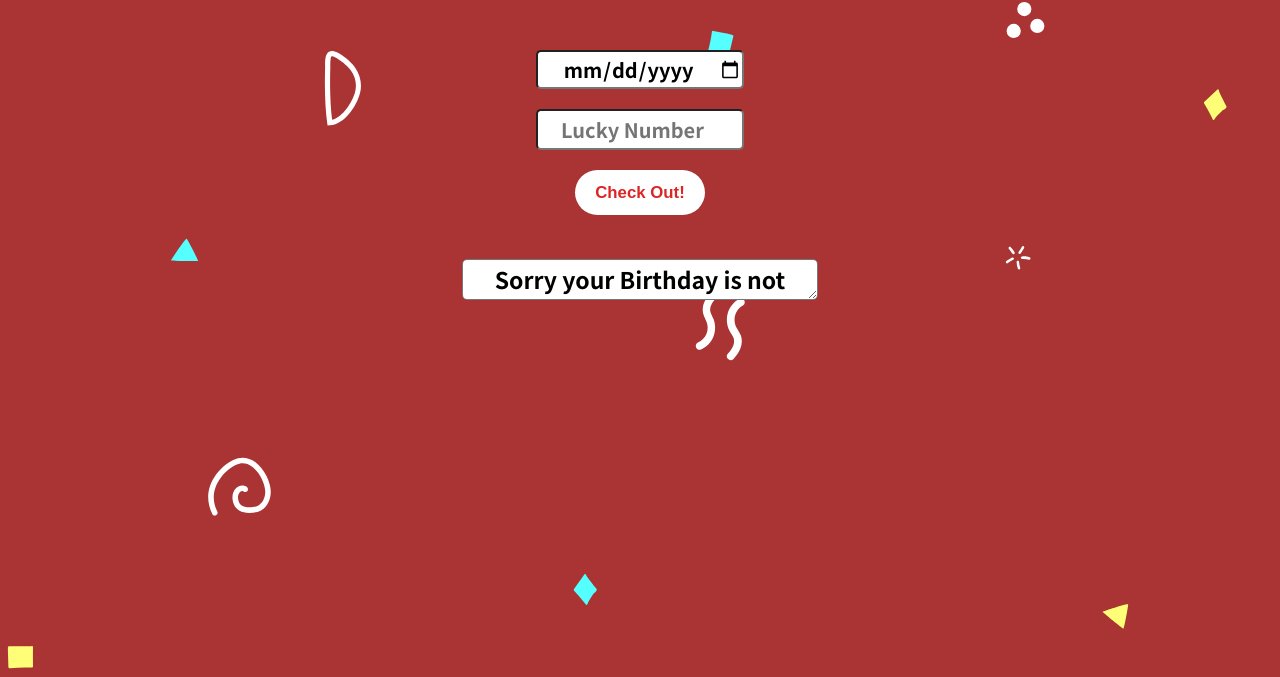
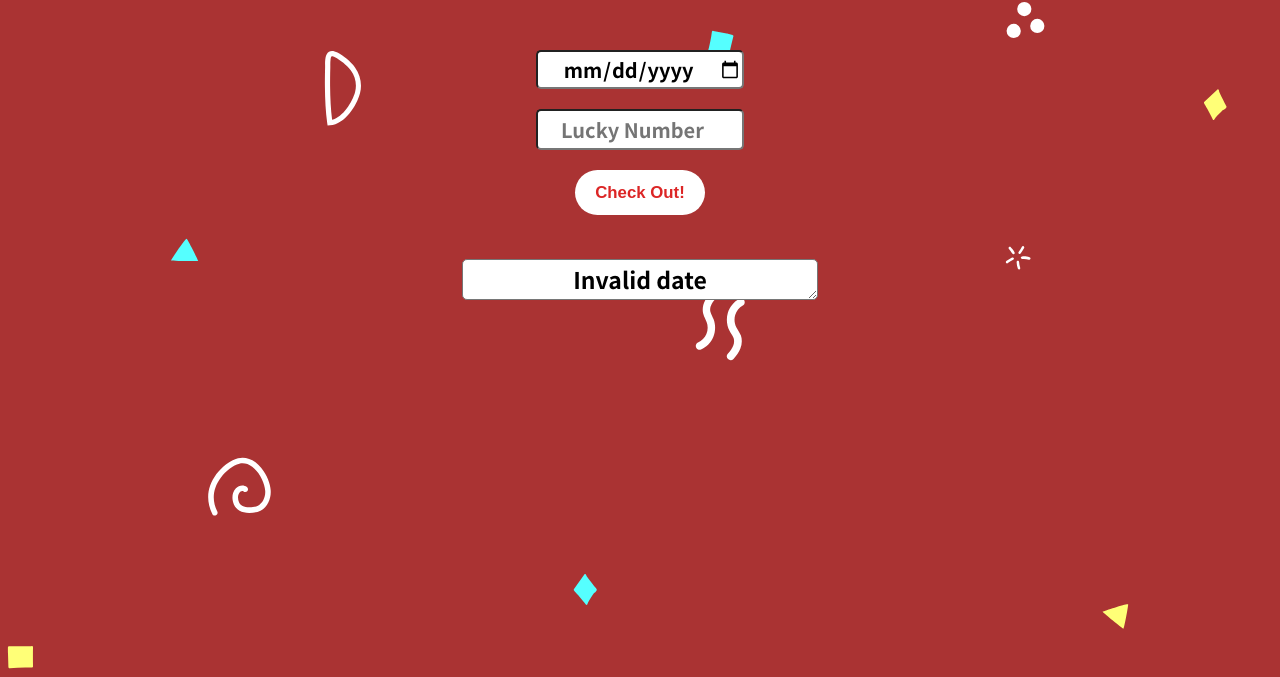
Before and after one commit to devraj-alt/Mark-11-Is-Your-Birth-Day-Lucky, a plain HTML site: page index.html in a window 1280 px wide. Both pictures are taken after a click on the button "Check Out!". Shown: the part 123-800 px from the top of the page. Drawn offline with Linux system fonts and the light colour scheme; a web font is replaced by a local one.

Commit message:
fix: minor fix

```diff
--- a/app.js
+++ b/app.js
@@ -6,22 +6,30 @@ var showResult = document.querySelector("#show-result");
 
 function checkLuckyNumber() {
     var addDate = birthDate.value
-    var dateArray = addDate.split("-") //replaceAll = split
+    var dateArray = addDate.split("-")
+    if(!addDate){
+        showResult.innerText = "Invalid date"
+        return
+    }
+    var sumAll = 0
+    var luckyNum = Number(luckyNumber.value)
 
-    var sumAll = 0
+    if(luckyNum > 0){
 
         for (let i = 0; i < dateArray.length; i++) {
-        var yrMmDd = Number(dateArray[i]) //type casting
+            var yrMmDd = Number(dateArray[i])
             sumAll = sumAll + yrMmDd
         }
-
-    var luckyNum = Number(luckyNumber.value)
 
         if (sumAll % luckyNum === 0) {
             showResult.innerText = "Your Birthday is Lucky"
         } else {
             showResult.innerText = "Sorry your Birthday is not Lucky"
         }
+
+    }else{
+        showResult.innerText = "Invalid lucky number"
+    }
 }
 
 
--- a/index.html
+++ b/index.html
@@ -13,7 +13,7 @@
     <h1 class="heading">Is Your Birthday Lucky?</h1>
     <div class="container">
         <input type="date" id="birth-date">
-        <input type="number" id="lucky-number" placeholder="Lucky Number">
+        <input min="0" type="number" id="lucky-number" placeholder="Lucky Number">
         <button id="btn">Check Out!</button>
     </div>
     <div class="output">
```
Lines whose indentation alone changed are shown as unchanged.
